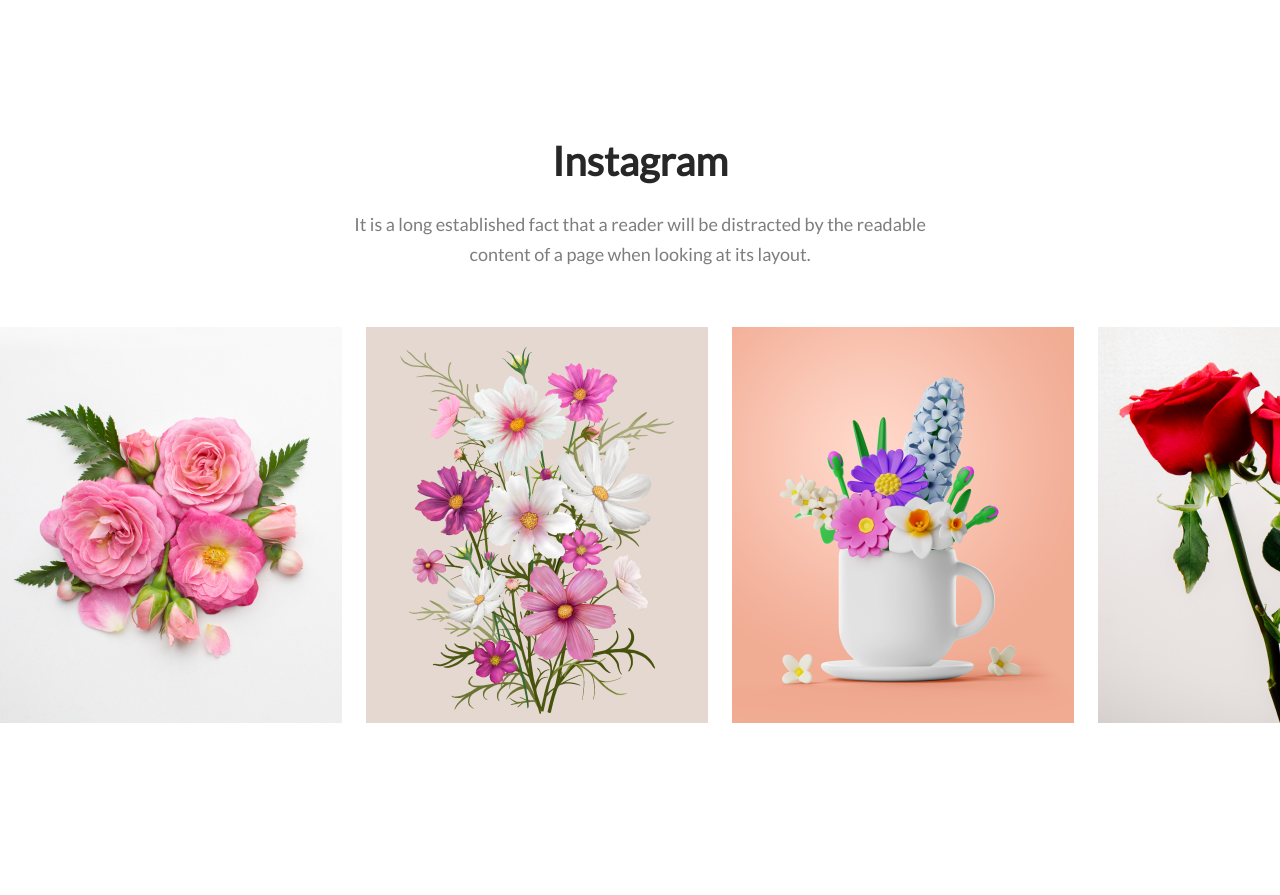
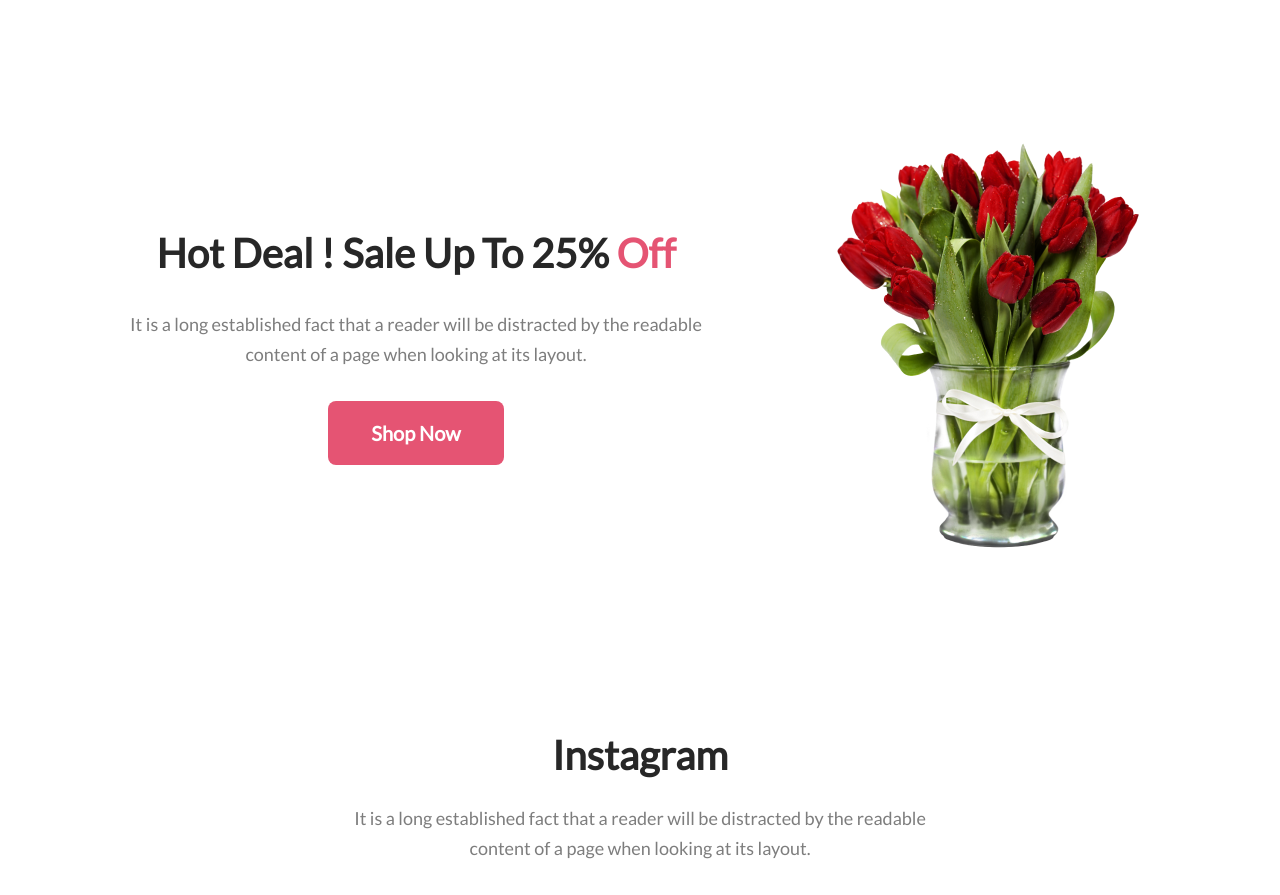
Before and after one commit to mahedihasantopu/online-flower-shop, a plain HTML site: page index.html in a window 1280 px wide. Shown: the part 1860-2755 px from the top of the page. Drawn offline with Linux system fonts and the light colour scheme.

Commit message:
hot dealse section competed

```diff
--- a/index.html
+++ b/index.html
@@ -69,11 +69,25 @@
 
 
 
+        <!-- hot deals section start -->
+        <section class="hot-deals">
+            <div class="hot-deals-content">
+                <h1 id="title">Hot Deal ! Sale Up To 25%<span id="flower-color"> Off</span></h1>
+                <p id="summary">It is a long established fact that a reader will be distracted by the readable <br>
+                    content
+                    of a page when
+                    looking at its layout.</p>
+                <button id="primary-btn">Shop Now</button>
+            </div>
+            <img src="assets/pngwing 8.png" alt="">
+        </section>
+        <!-- hot deals section end -->
+
 
         <!-- Instagram section start -->
         <section class="feature-flower">
             <div class="feature-flower-details">
-                <h1>Instagram</h1>
+                <h1 id="title">Instagram</h1>
                 <p>It is a long established fact that a reader will be distracted by the readable <br> content of a page
                     when
                     looking at its layout.</p>
@@ -112,7 +126,7 @@
     <!-- Footer section start -->
     <footer>
         <div>
-            <h1 id="footer-title"><span id="flower-color">Flower</span>Shop</h1>
+            <h1 id="title"><span id="flower-color">Flower</span>Shop</h1>
             <p>It is a long established fact that a reader will be distracted by the readable <br> content of a page
                 when
                 looking at its layout.</p>
--- a/style.css
+++ b/style.css
@@ -24,6 +24,28 @@
     transition: ease-in all 0.5s;
 }
 
+
+#title {
+    color: #272727;
+    text-align: center;
+    font-family: Lato;
+    font-size: 40px;
+    font-style: normal;
+    font-weight: 800;
+    line-height: normal;
+}
+
+#summary {
+    color: rgba(39, 39, 39, 0.60);
+    font-size: 18px;
+    color: rgba(39, 39, 39, 0.60);
+    font-weight: 400;
+    line-height: 30px;
+    font-style: normal;
+    margin: 32px 0 32px 0;
+    text-align: center;
+}
+
 /* common styles */
 
 /* banner section start */
@@ -45,14 +67,10 @@
 #banner-title {
     font-size: 80px;
     font-weight: 800;
-    font-family: Lato;
 }
 
 .banner-details p {
-    width: 634px;
-    flex-direction: column;
     color: rgba(39, 39, 39, 0.60);
-    font-family: Lato;
     font-size: 18px;
     color: rgba(39, 39, 39, 0.60);
     font-weight: 400;
@@ -150,6 +168,30 @@
 }
 
 /* Feature flower section end */
+
+
+/* hot deals section start */
+.hot-deals-content {
+    display: flex;
+    flex-direction: column;
+    align-items: center;
+}
+
+
+.hot-deals {
+    display: flex;
+    justify-content: space-evenly;
+    align-items: center;
+}
+
+.hot-deals img {
+    width: 318px;
+    height: 420px;
+}
+
+/* hot deals section end */
+
+
 
 /* instagram section start */
 .instagram-flowers {
```
